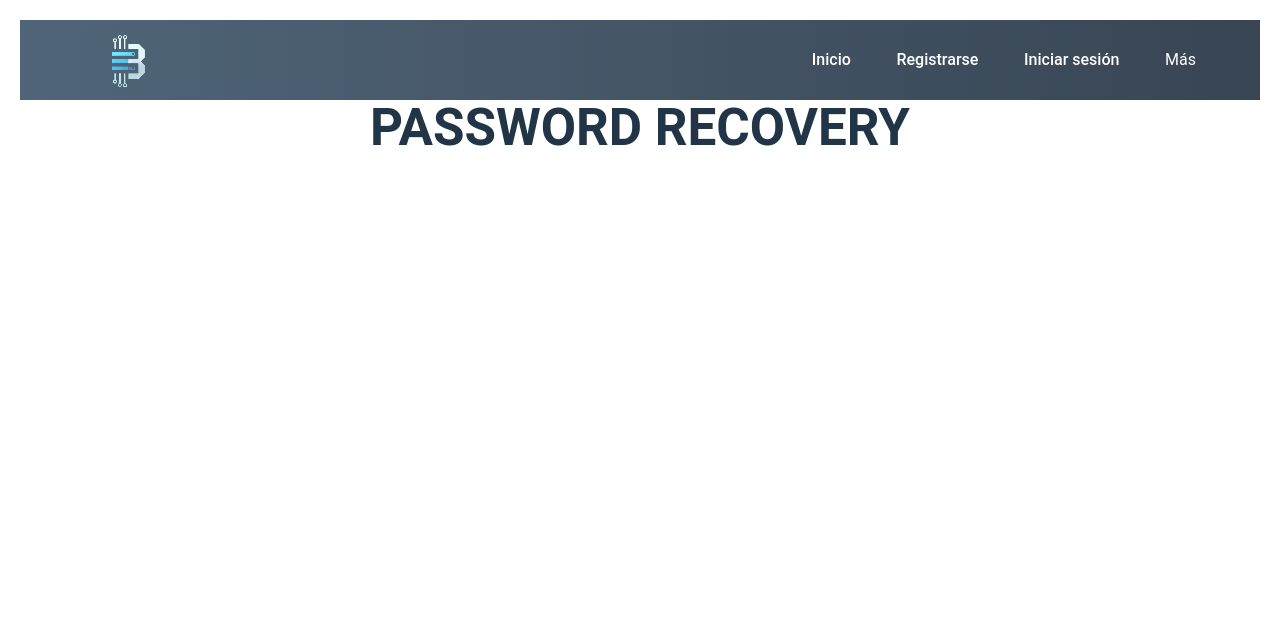
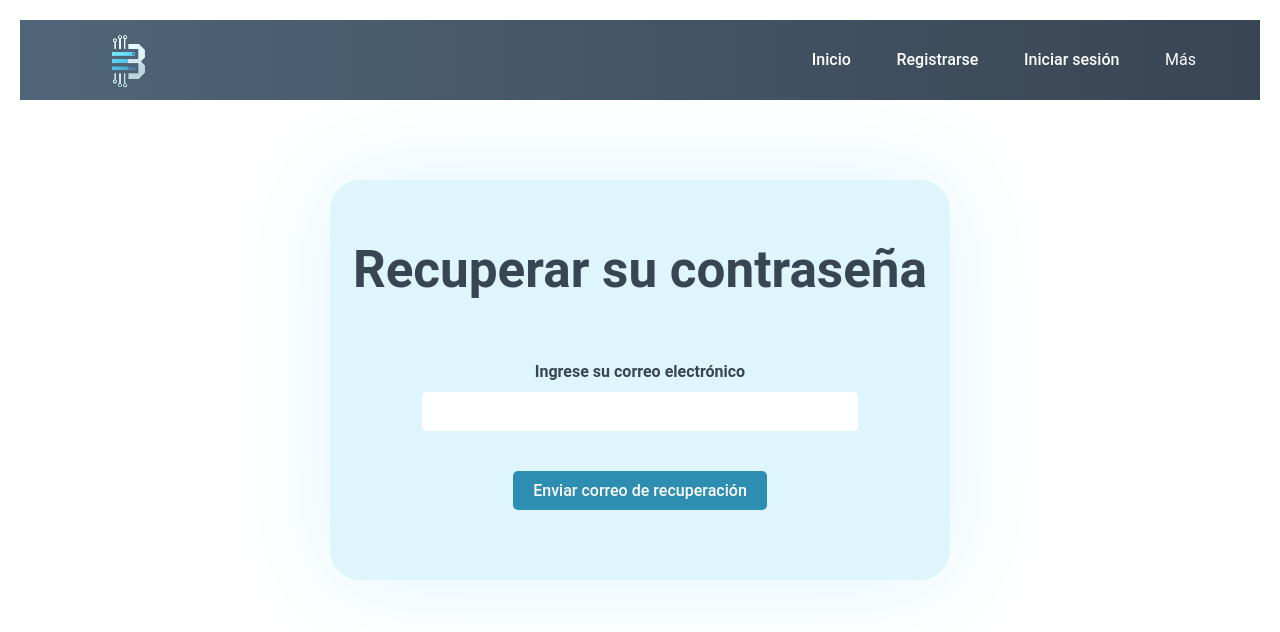
Before and after one commit to Pabloscode23/.NetReact-CarTicketsApp, a React (Vite) app in the folder frontend/: page /olvide-contrasena in a window 1280 px wide. Shown: the top 632 px of the page. Built offline with nearby package versions, Linux system fonts and the light colour scheme.

Commit message:
Frontend: Creacion de pagina de recuperar contrasena

```diff
--- a/frontend/src/constants/routes.jsx
+++ b/frontend/src/constants/routes.jsx
@@ -8,6 +8,7 @@ import { Dashboard, NotFound } from "../pages"
 import { ProtectedRoutes } from "../router"
 import { RegistFinalUser } from "../modules/public/pages/RegistFinalUserPage"
 import { TwoFactorPage } from "../modules/auth/pages/TwoFactorPage"
+import { ForgotPasswordPage } from "../modules/auth/pages/ForgotPasswordPage"
 
 
 
@@ -27,7 +28,7 @@ export const routesForPublic = [
     },
     {
         path: "/olvide-contrasena",
-        element: <AuthLayout><h1>PASSWORD RECOVERY</h1></AuthLayout>
+        element: <AuthLayout><ForgotPasswordPage /></AuthLayout>
     },
     {
         path: "/cambiar-contrasena/:token",
--- /dev/null
+++ b/frontend/src/modules/auth/pages/ForgotPasswordPage.jsx
@@ -0,0 +1,55 @@
+import { useForm } from "react-hook-form";
+import '../styles/TwoFactorPage.css';
+import { useNavigate } from "react-router-dom";
+
+export const ForgotPasswordPage = () => {
+    const {
+        register,
+        handleSubmit,
+        formState: { errors },
+        reset,
+    } = useForm({
+        defaultValues: {
+            email: "",
+        },
+    });
+    // Se usa el hook de navegación para redirigir a la página principal
+    const navigate = useNavigate();
+    const onSubmit = handleSubmit((data) => {
+        console.log(data);
+        reset();
+        navigate('/login', { replace: true });
+    });
+
+    return (
+        <div className="two-factor">
+            <h1 className="two-factor__title">Recuperar su contraseña</h1>
+            <form className="two-factor__form" onSubmit={onSubmit}>
+                <div className="two-factor__inputs">
+                    <div className="login-form__field">
+                        <label className="login-form__label">Ingrese su correo electrónico</label>
+                        <input
+                            className="login-form__input"
+                            type="email"
+                            name="email"
+                            {...register("email", {
+                                required: "Correo electrónico es requerido",
+                                pattern: {
+                                    value: /^[a-zA-Z0-9_.+-]+@[a-zA-Z0-9-]+\.[a-zA-Z0-9-.]+$/,
+                                    message: "Verifique que el correo electrónico sea válido",
+                                },
+                            })}
+                        />
+                        {errors.email && (
+                            <span className="login-form__error">{errors.email.message}</span>
+                        )}
+                    </div>
+                </div>
+                <div className="two-factor__actions">
+                    <button className="two-factor__button" type="submit">Enviar correo de recuperación</button>
+                </div>
+            </form>
+        </div>
+
+    );
+};
```
Also changed, not shown: frontend/src/modules/auth/styles/ForgotPassword.css (added).
